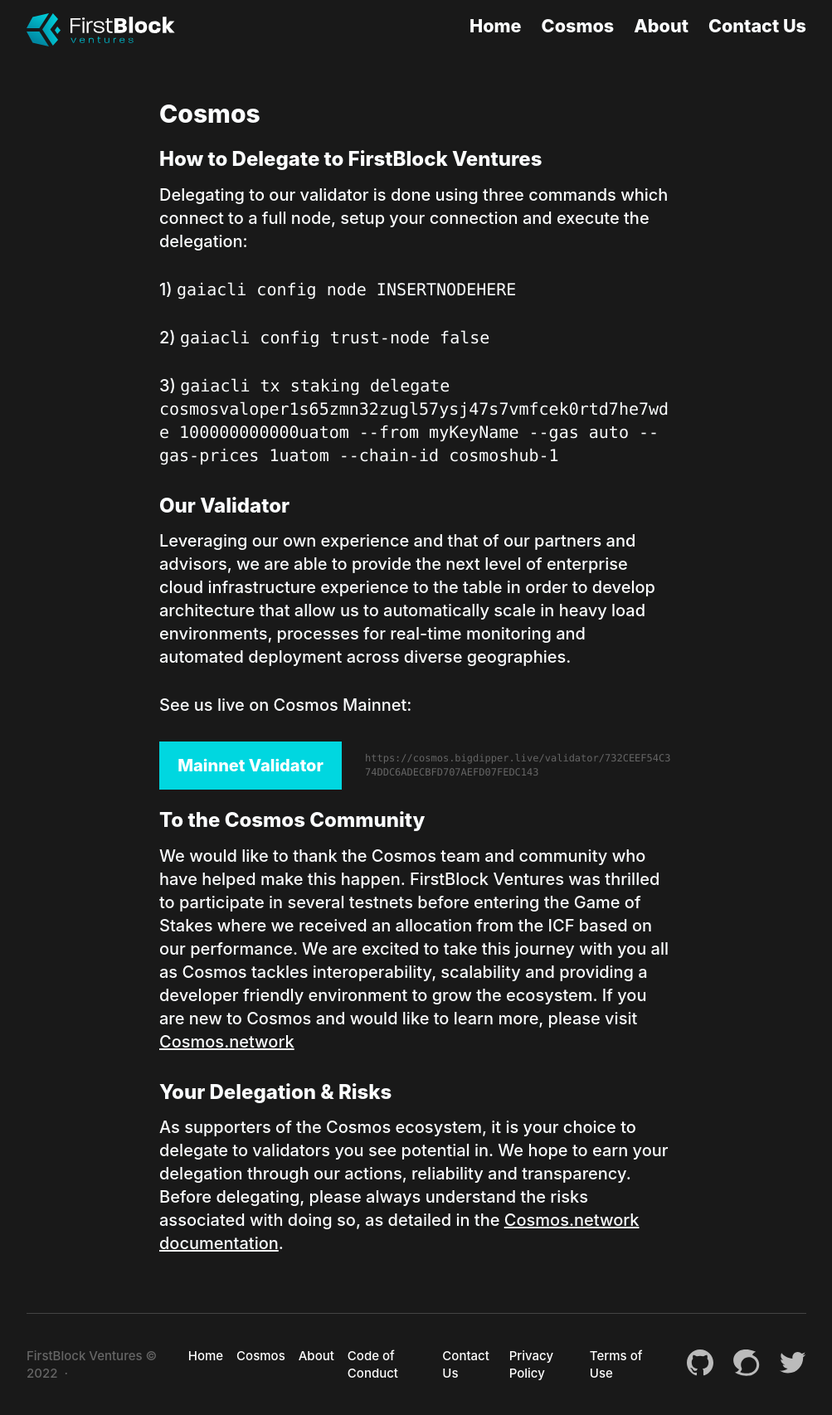
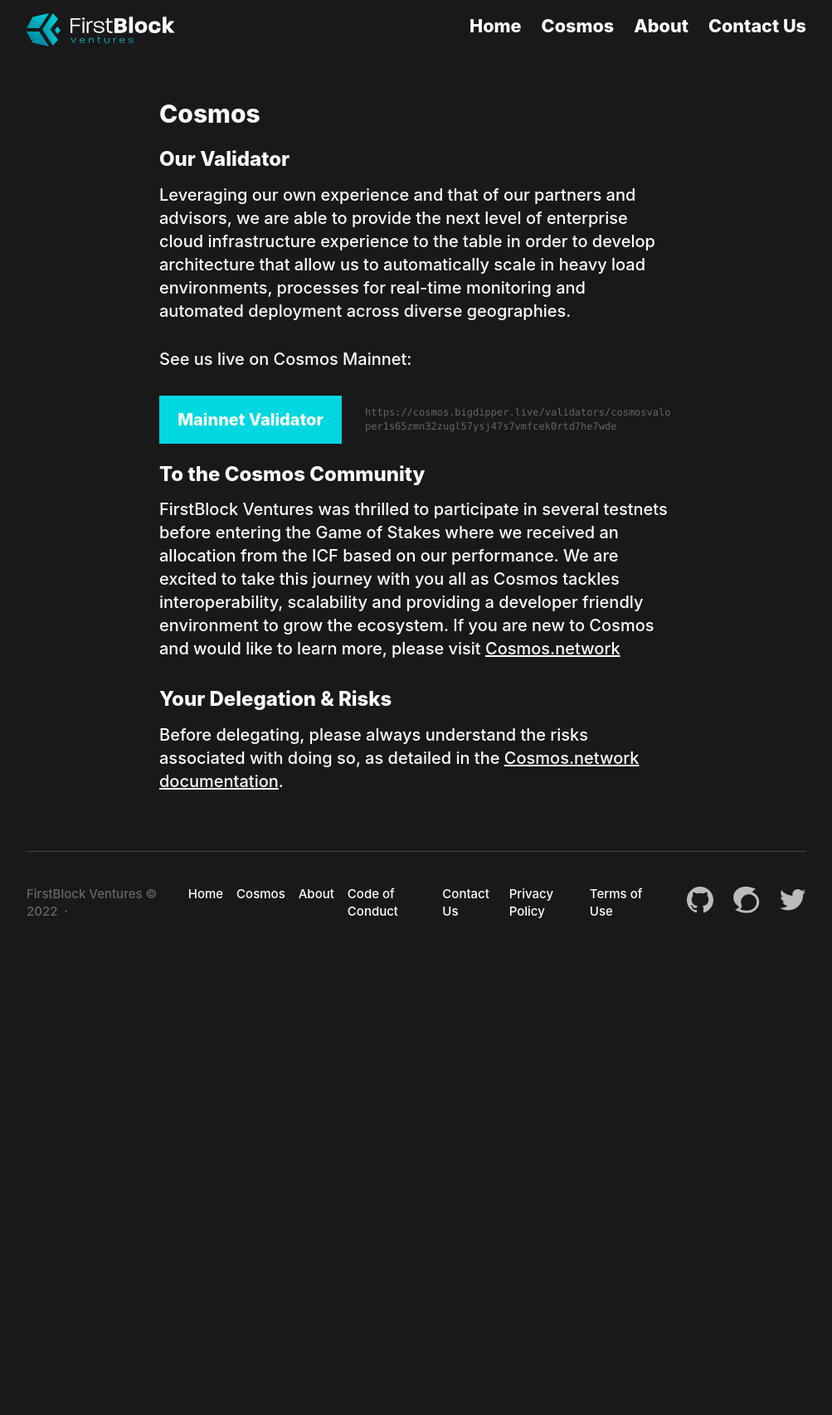
Before and after one commit to FirstBlock-CosmosVal/firstblock.io, a Jekyll site: the page built from cosmos.md, in a window 1280 px wide. Shown: the whole page at 83% size, without its empty margins (138-1141 px from the left). Built offline with Jekyll 4.4.1, drawn with Linux system fonts in a browser that asks for light colours; after the commit the page ends 1149 px from its top, so only the background shows below that.

Commit message:
Update cosmos.md

```diff
--- a/cosmos.md
+++ b/cosmos.md
@@ -5,27 +5,18 @@
 position: 1
 ---
 
-## How to Delegate to FirstBlock Ventures
-Delegating to our validator is done using three commands which connect to a full node, setup your connection and execute the delegation:
-
-1) <code>gaiacli config node INSERTNODEHERE</code>
-
-2) <code>gaiacli config trust-node false</code>
-
-3) <code>gaiacli tx staking delegate cosmosvaloper1s65zmn32zugl57ysj47s7vmfcek0rtd7he7wde 100000000000uatom --from myKeyName --gas auto --gas-prices 1uatom --chain-id cosmoshub-1</code>
-
 ## Our Validator
 Leveraging our own experience and that of our partners and advisors, we are able to provide the next level of enterprise cloud infrastructure experience to the table in order to develop architecture that allow us to automatically scale in heavy load environments, processes for real-time monitoring and automated deployment across diverse geographies.
 
 See us live on Cosmos Mainnet:
 
 <div class="button-w-code">
-	<a href="https://cosmos.bigdipper.live/validator/732CEEF54C374DDC6ADECBFD707AEFD07FEDC143" class="button" target="_blank">Mainnet Validator</a>
-	<code><a href="https://cosmos.bigdipper.live/validator/732CEEF54C374DDC6ADECBFD707AEFD07FEDC143"  target="_blank">https://cosmos.bigdipper.live/validator/732CEEF54C374DDC6ADECBFD707AEFD07FEDC143</a></code>
+	<a href="https://cosmos.bigdipper.live/validators/cosmosvaloper1s65zmn32zugl57ysj47s7vmfcek0rtd7he7wde" class="button" target="_blank">Mainnet Validator</a>
+	<code><a href="https://cosmos.bigdipper.live/validators/cosmosvaloper1s65zmn32zugl57ysj47s7vmfcek0rtd7he7wde"  target="_blank">https://cosmos.bigdipper.live/validators/cosmosvaloper1s65zmn32zugl57ysj47s7vmfcek0rtd7he7wde</a></code>
 </div>
 
 ## To the Cosmos Community
-We would like to thank the Cosmos team and community who have helped make this happen. FirstBlock Ventures was thrilled to participate in several testnets before entering the Game of Stakes where we received an allocation from the ICF based on our performance.  We are excited to take this journey with you all as Cosmos tackles interoperability, scalability and providing a developer friendly environment to grow the ecosystem.  If you are new to Cosmos and would like to learn more, please visit [Cosmos.network](https://cosmos.network)
+FirstBlock Ventures was thrilled to participate in several testnets before entering the Game of Stakes where we received an allocation from the ICF based on our performance.  We are excited to take this journey with you all as Cosmos tackles interoperability, scalability and providing a developer friendly environment to grow the ecosystem.  If you are new to Cosmos and would like to learn more, please visit [Cosmos.network](https://cosmos.network)
 
 ## Your Delegation & Risks
-As supporters of the Cosmos ecosystem, it is your choice to delegate to validators you see potential in. We hope to earn your delegation through our actions, reliability and transparency. Before delegating, please always understand the risks associated with doing so, as detailed in the [Cosmos.network documentation](https://cosmos.network/docs/resources/delegator-faq.html#risks).
+Before delegating, please always understand the risks associated with doing so, as detailed in the [Cosmos.network documentation](https://cosmos.network/docs/resources/delegator-faq.html#risks).
```
